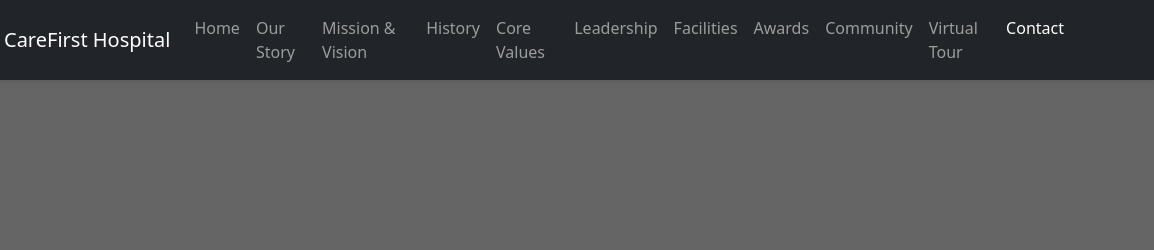
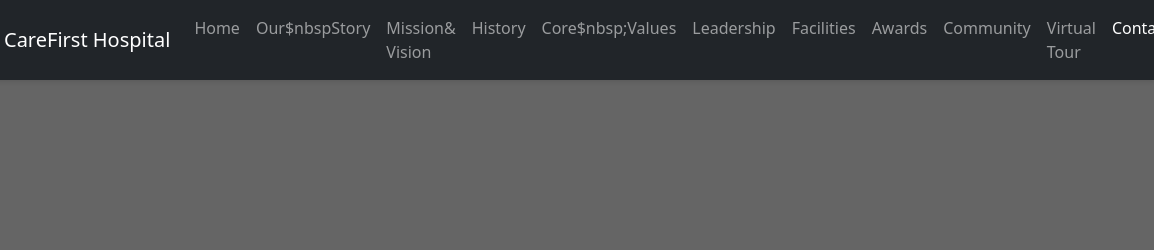
Before and after one commit to RAj-TIWARII/CareFirst, a plain HTML site: page about.html in a window 1280 px wide. Shown: the top 250 px of the page, 126-1280 px from the left. Drawn offline with nearby package versions, Linux system fonts and the light colour scheme; placeholder pictures from the web are drawn by us.

Commit message:
Update about.html

```diff
--- a/about.html
+++ b/about.html
@@ -141,10 +141,10 @@
       <div class="collapse navbar-collapse" id="navbarNav">
          <ul class="navbar-nav ms-auto">
            <li class="nav-item"><a class="nav-link active" href="#hero">Home</a></li>
-           <li class="nav-item"><a class="nav-link" href="#our-story">Our Story</a></li>
-           <li class="nav-item"><a class="nav-link" href="#mission-vision">Mission &amp; Vision</a></li>
+           <li class="nav-item"><a class="nav-link" href="#our-story">Our$nbspStory</a></li>
+           <li class="nav-item"><a class="nav-link" href="#mission-vision">Mission&amp; Vision</a></li>
            <li class="nav-item"><a class="nav-link" href="#history">History</a></li>
-           <li class="nav-item"><a class="nav-link" href="#values">Core Values</a></li>
+           <li class="nav-item"><a class="nav-link" href="#values">Core$nbsp;Values</a></li>
            <li class="nav-item"><a class="nav-link" href="#team">Leadership</a></li>
            <li class="nav-item"><a class="nav-link" href="#facilities">Facilities</a></li>
            <li class="nav-item"><a class="nav-link" href="#awards">Awards</a></li>
```
